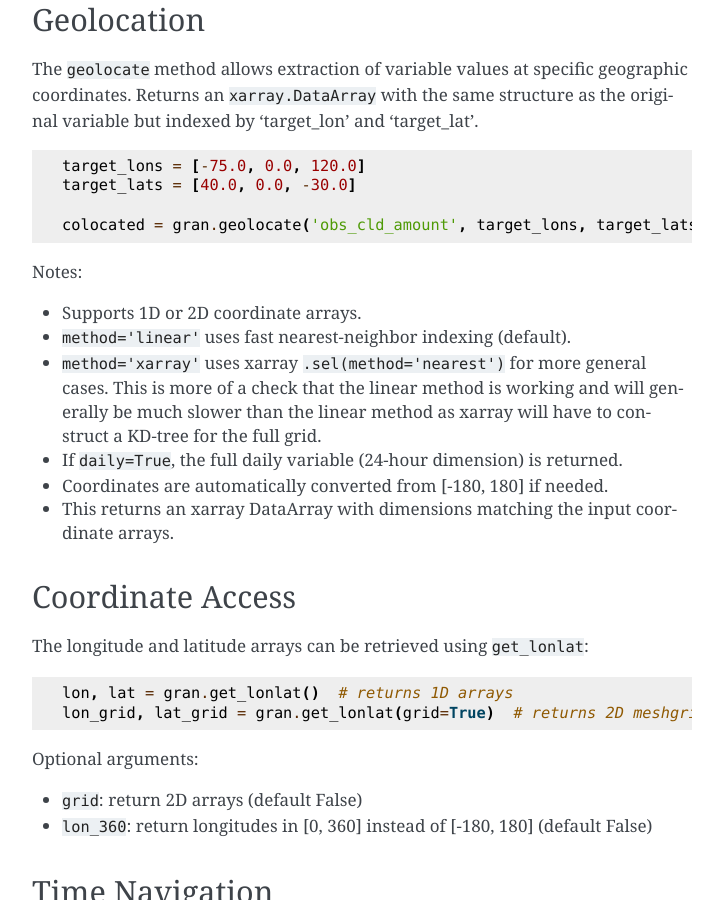
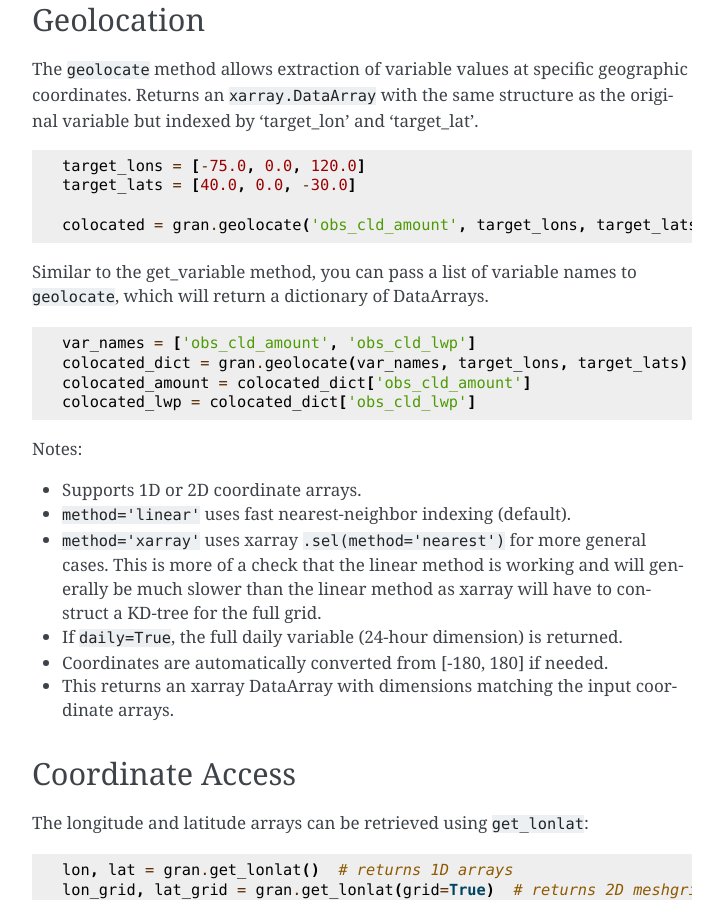
Before and after one commit to EdGrrr/csat2, a Sphinx documentation site: the page built from doc/instruments.rst, in a window 1280 px wide and 900 px high, scrolled down 10782 px. Shown: the whole window, without its empty margins (388-1111 px from the left). Built offline with Sphinx 7.4.7, drawn with Linux system fonts in a browser that asks for light colours; some of the changed text lies outside the part shown.

Commit message:
update the the instrumentation file to show an example of geolocate dealing with a list of variables

```diff
--- a/doc/instruments.rst
+++ b/doc/instruments.rst
@@ -507,6 +507,16 @@ The ``geolocate`` method allows extraction of variable values at specific geogra
 
     colocated = gran.geolocate('obs_cld_amount', target_lons, target_lats)
 
+Similar to the get_variable method, you can pass a list of variable names to ``geolocate``, which will return a dictionary of DataArrays.
+
+.. code-block:: python
+
+    var_names = ['obs_cld_amount', 'obs_cld_lwp']
+    colocated_dict = gran.geolocate(var_names, target_lons, target_lats)
+    colocated_amount = colocated_dict['obs_cld_amount']
+    colocated_lwp = colocated_dict['obs_cld_lwp']
+
+
 Notes:
 
 - Supports 1D or 2D coordinate arrays.
```
Also changed, not shown: other parts of doc/instruments.rst (+0 -1 lines).
